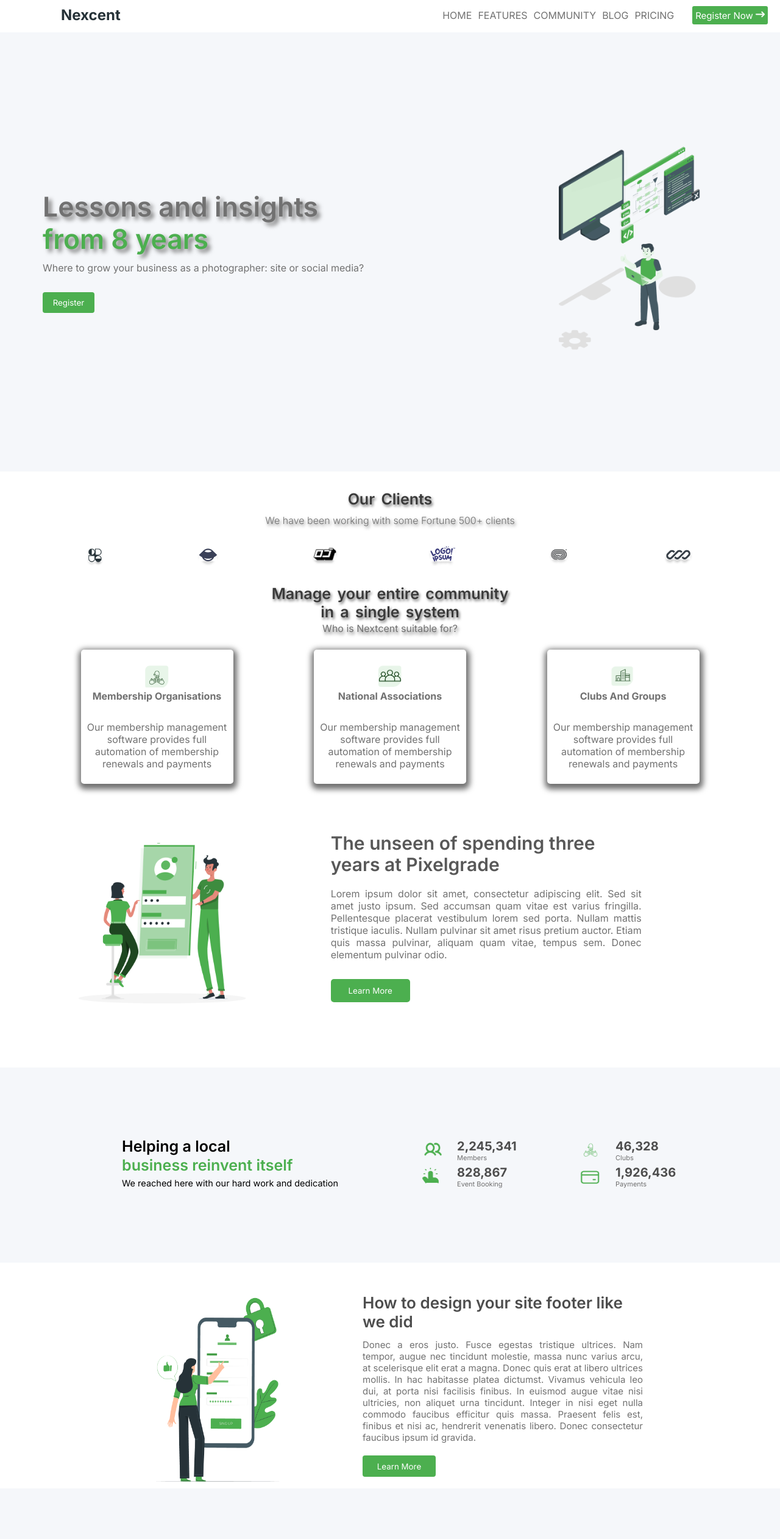
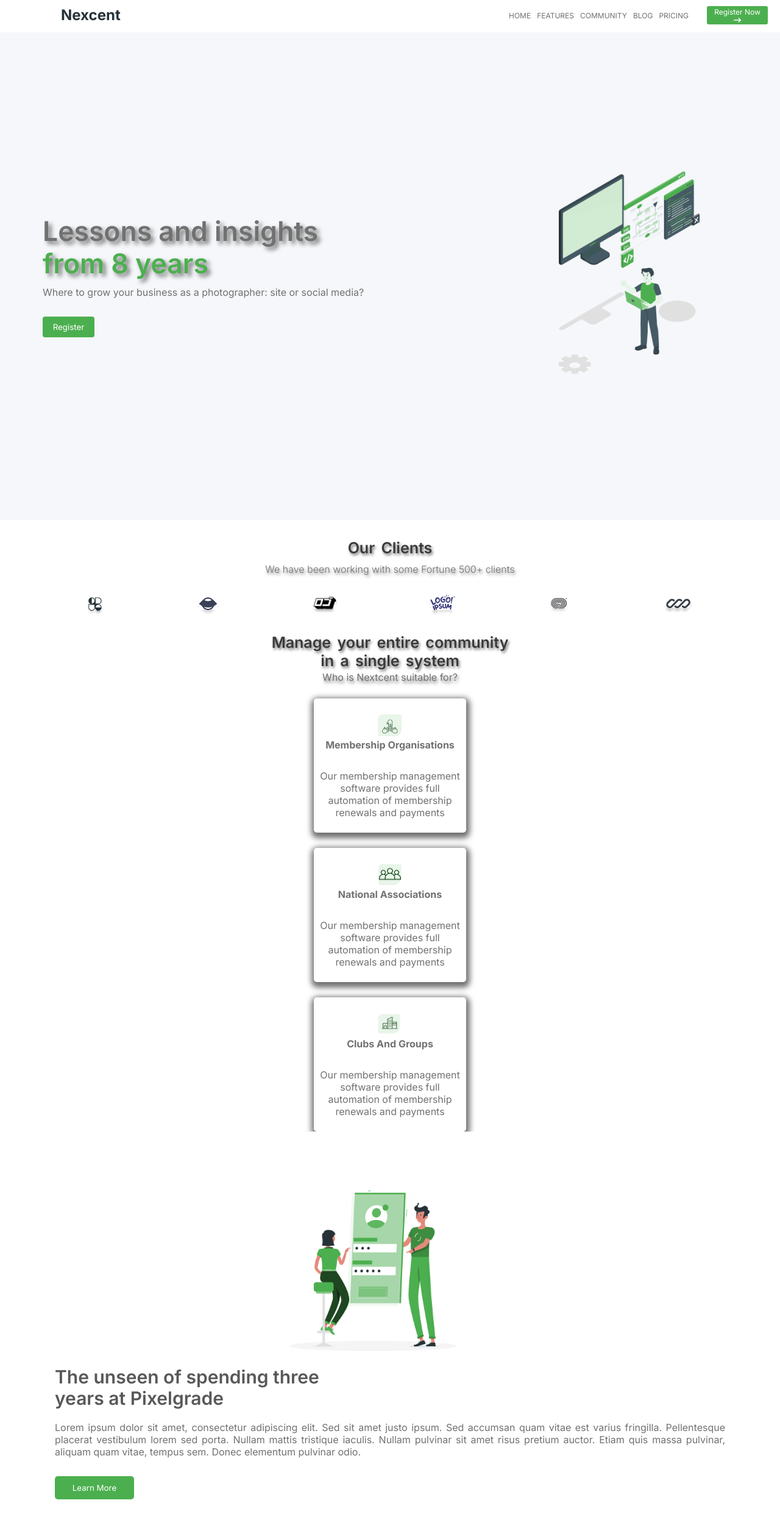
Before and after one commit to A-DILEEP/Landingpage, a React (Create React App) app: page / in a window 1280 px wide. Shown: the top 2523 px of the page at 61% size. Built offline with nearby package versions, Linux system fonts and the light colour scheme.

Commit message:
added responsiveness for min-width:768px

```diff
--- a/src/App.css
+++ b/src/App.css
@@ -24,3 +24,9 @@ section{
     overflow-x: hidden;
   }
 }
+@media only screen and (min-width:768px){
+  section{
+    width: 100%;
+    overflow-x: hidden;
+  }
+}
--- a/src/components/navbar/navbar.css
+++ b/src/components/navbar/navbar.css
@@ -59,6 +59,7 @@ li {
   margin-left: 10px;
   display: none;
 }
+
 @media only screen and (max-width: 600px) {
   .navbar {
     width: auto;
@@ -70,11 +71,13 @@ li {
     margin-left: 10%;
   }
 }
-@media only screen and (max-width: 800px){
-  .navbar{
-    width: auto;
+
+@media only screen and (min-width:768px){
+  .navbar-items{
+    font-size: 12px;
   }
-  .navbar-items{
-    display: none;
+  .register{
+    width: 100px;
+    font-size: 12px;
   }
 }
--- a/src/containers/community/community.css
+++ b/src/containers/community/community.css
@@ -55,3 +55,12 @@
     align-items: center;
   }
 }
+
+@media only screen and (min-width:768px){
+  .boxes{
+    display: flex;
+    flex-direction: column;
+    justify-content: center;
+    align-items: center;
+  }
+}
--- a/src/containers/header/header.css
+++ b/src/containers/header/header.css
@@ -85,3 +85,9 @@ button {
     width: 200px;
   }
 }
+
+@media only screen and (min-width:768px){
+  .header{
+    height: 100vh;
+  }
+}
--- a/src/containers/helping/helping.css
+++ b/src/containers/helping/helping.css
@@ -60,3 +60,21 @@
     flex-direction: column;
   }
 }
+
+@media only screen and (min-width:768px) {
+  .helping{
+    display: flex;
+    flex-direction: column;
+    gap: 50px;
+    align-items:flex-start;
+    height:max-content;
+    padding-bottom: 50px;
+  }
+  .helping-left{
+    margin-top: 50px;
+  }
+  .helping-right{
+    display: grid;
+    gap: 30px;
+  }
+}
--- a/src/containers/howToDesgin/howtodesign.css
+++ b/src/containers/howToDesgin/howtodesign.css
@@ -62,3 +62,16 @@
         line-height: 20px;
     }
  }
+
+@media only screen and (min-width: 768px){
+    .HowToDesign{
+        display: flex;
+        flex-direction: column;
+        height: max-content;
+        margin-bottom: 100px;
+    }
+    .HowToDesign-right{
+        width: 100%;
+        padding-right: 180px;
+    }
+}
--- a/src/containers/pixelgrade/pixel.css
+++ b/src/containers/pixelgrade/pixel.css
@@ -71,3 +71,20 @@
     width: 62%;
   }
 }
+
+@media only screen and (min-width:768px){
+  .pixelgrade{
+    display: flex;
+    flex-direction: column;
+  }
+  .left{
+    display: flex;
+    align-items: center;
+    justify-content: center;
+    margin-left: 70px;
+  }
+  .right{
+    width: 100%;
+
+  }
+}
```
